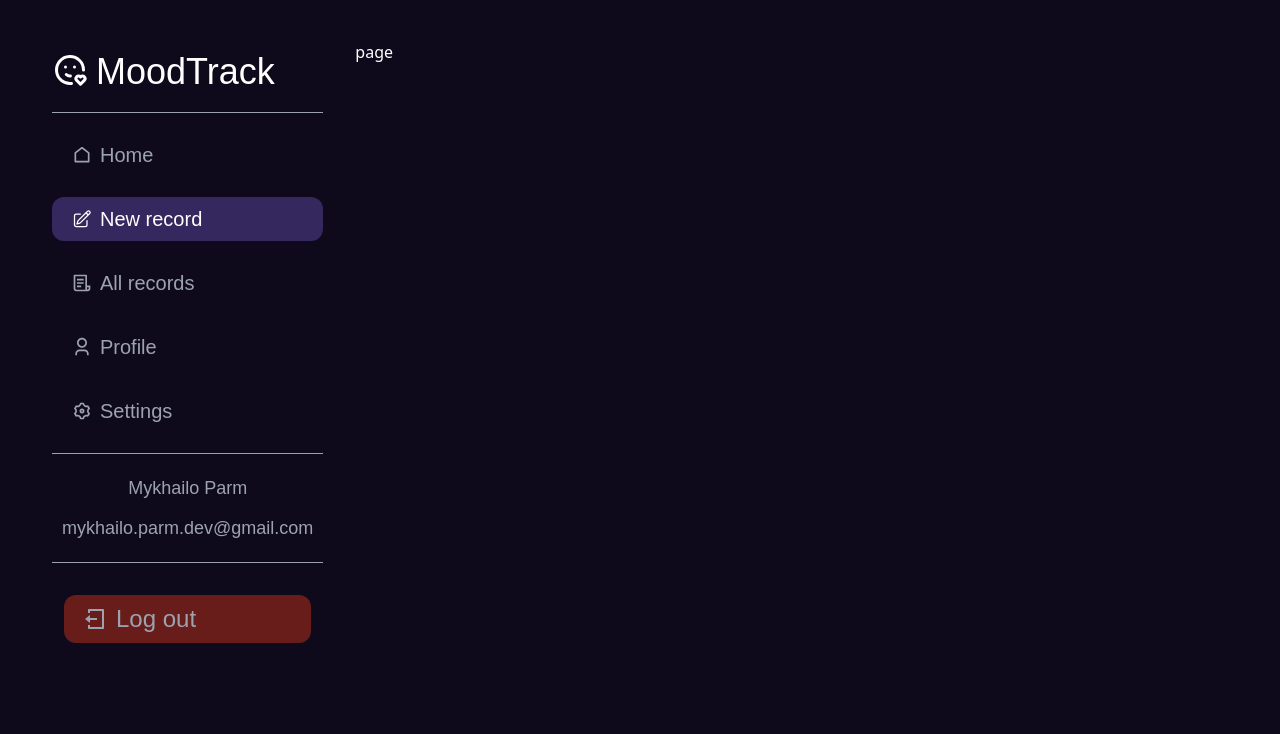
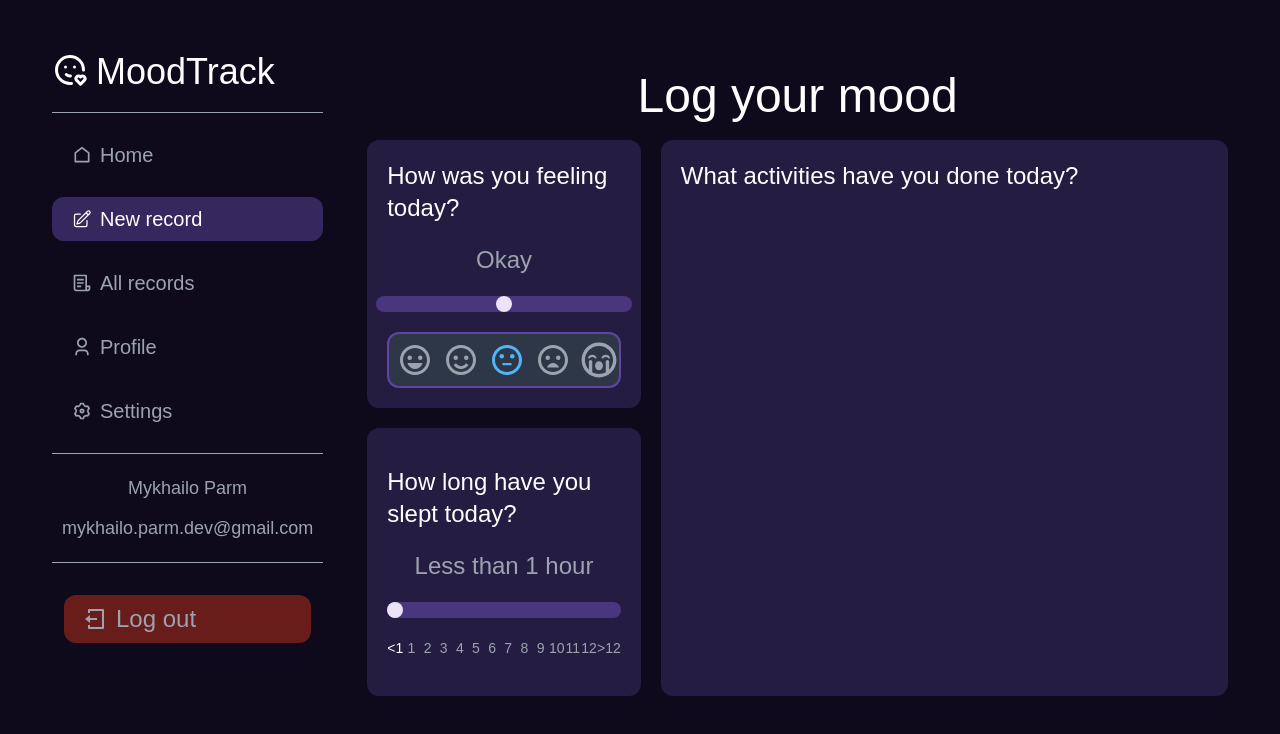
Before and after one commit to Mykhailo-Parm/moodtrack, a Next.js app in the folder frontend/moodtrack/: page /log-mood in a window 1280 px wide. Shown: the top 734 px of the page. Built offline with nearby package versions, Linux system fonts and the light colour scheme; a web font is replaced by a local one.

Commit message:
feat(profile, log-mood): add layout and first blocks; chore(tailwind): update config

```diff
--- a/frontend/moodtrack/app/all-records/page.tsx
+++ b/frontend/moodtrack/app/all-records/page.tsx
@@ -1,15 +1,13 @@
 "use client";
 
-import React, { useState } from "react";
+import { useState } from "react";
 import { BiHappy, BiSmile, BiSad } from "react-icons/bi";
 import { MdOutlineSentimentNeutral } from "react-icons/md";
 import { FaRegSadCry } from "react-icons/fa";
 
 export default function Page() {
-  // State to track which record is expanded
   const [expandedRecord, setExpandedRecord] = useState<number | null>(null);
 
-  // Sample data for the records
   const records = [
     {
       date: "4 Feb. 2024",
--- a/frontend/moodtrack/app/log-mood/page.tsx
+++ b/frontend/moodtrack/app/log-mood/page.tsx
@@ -1,5 +1,136 @@
-import React from "react";
+"use client";
 
-export default function page()  {
-  return <div className="basis-3/4">page</div>;
-};
+import { useState } from "react";
+import { BiHappy, BiSmile, BiSad } from "react-icons/bi";
+import { MdOutlineSentimentNeutral } from "react-icons/md";
+import { FaRegSadCry } from "react-icons/fa";
+
+export default function Page() {
+  const [mood, setMood] = useState(2);
+  const [sleepHours, setSleepHours] = useState(0);
+  const moods = ["Very Happy", "Happy", "Okay", "Sad", "Very Sad"];
+
+  const handleMoodSliderChange = (event: any) => {
+    setMood(Number(event.target.value));
+  };
+
+  const handleSleepSliderChange = (event: any) => {
+    const value = Number(event.target.value);
+    setSleepHours(value);
+  };
+
+  const getSleepText = () => {
+    if (sleepHours === 0) return "Less than 1 hour";
+    if (sleepHours > 12) return "More than 12 hours";
+    return `${sleepHours} ${sleepHours === 1 ? "hour" : "hours"}`;
+  };
+
+  return (
+    <div className="font-shadows basis-3/4 flex flex-col p-3">
+      <div className="h-full w-full p-5 rounded-xl">
+        <h1 className="text-5xl text-center">Log your mood</h1>
+      </div>
+      <div className="grid grid-cols-3 grid-rows-3 gap-5 text-2xl">
+        {/* Mood Slider */}
+        <div className="p-5 rounded-xl bg-nordic-purple-900">
+          <div className="w-full flex flex-col items-center justify-center gap-5">
+            <h1>How was you feeling today?</h1>
+            <span className="text-gray-400">{moods[mood]}</span>
+            <input
+              type="range"
+              min="0"
+              max="4"
+              value={mood}
+              onChange={handleMoodSliderChange}
+              className="w-64
+                appearance-none
+                bg-transparent
+                [&::-webkit-slider-runnable-track]:rounded-full
+                [&::-webkit-slider-runnable-track]:bg-nordic-purple-700
+                [&::-webkit-slider-thumb]:appearance-none
+                [&::-webkit-slider-thumb]:h-4
+                [&::-webkit-slider-thumb]:w-4
+                [&::-webkit-slider-thumb]:rounded-full
+                [&::-webkit-slider-thumb]:bg-nordic-purple-100
+                [&::-webkit-slider-thumb]"
+            />
+            <div className="grid grid-cols-5 border-2 border-nordic-purple-600 text-4xl rounded-xl bg-secondary-darker">
+              <div
+                className={`p-2 ${
+                  mood === 0 ? "text-very-happy" : "text-gray-400"
+                }`}
+              >
+                <BiHappy />
+              </div>
+              <div
+                className={`p-2 ${mood === 1 ? "text-happy" : "text-gray-400"}`}
+              >
+                <BiSmile />
+              </div>
+              <div
+                className={`p-2 ${mood === 2 ? "text-okay" : "text-gray-400"}`}
+              >
+                <MdOutlineSentimentNeutral />
+              </div>
+              <div
+                className={`p-2 ${mood === 3 ? "text-sad" : "text-gray-400"}`}
+              >
+                <BiSad />
+              </div>
+              <div
+                className={`p-2 ${
+                  mood === 4 ? "text-very-sad" : "text-gray-400"
+                }`}
+              >
+                <FaRegSadCry />
+              </div>
+            </div>
+          </div>
+        </div>
+
+        {/* Activities Section */}
+        <div className="grid-cols-subgrid grid-rows-subgrid row-span-2 col-span-2 p-5 rounded-xl bg-nordic-purple-900 flex flex-col">
+          <h1>What activities have you done today?</h1>
+        </div>
+
+        {/* Sleep Hours Slider */}
+        <div className="p-5 rounded-xl bg-nordic-purple-900">
+          <div className="h-full w-full flex flex-col items-center justify-center gap-5">
+            <h1>How long have you slept today?</h1>
+            <span className="text-gray-400">{getSleepText()}</span>
+            <input
+              type="range"
+              min="0"
+              max="13"
+              value={sleepHours}
+              onChange={handleSleepSliderChange}
+              className="w-full
+      appearance-none
+      bg-transparent
+      [&::-webkit-slider-runnable-track]:rounded-full
+      [&::-webkit-slider-runnable-track]:bg-nordic-purple-700
+      [&::-webkit-slider-thumb]:appearance-none
+      [&::-webkit-slider-thumb]:h-4
+      [&::-webkit-slider-thumb]:w-4
+      [&::-webkit-slider-thumb]:rounded-full
+      [&::-webkit-slider-thumb]:bg-nordic-purple-100
+      [&::-webkit-slider-thumb]"
+            />
+            <div className="flex flex-row justify-between text-sm rounded-xl w-full">
+              {Array.from({ length: 14 }, (_, i) => (
+                <div
+                  key={i}
+                  className={`w-full text-center ${
+                    sleepHours === i ? "text-white" : "text-gray-400"
+                  }`}
+                >
+                  {i === 0 ? "<1" : i === 13 ? ">12" : i}
+                </div>
+              ))}
+            </div>
+          </div>
+        </div>
+      </div>
+    </div>
+  );
+}
--- /dev/null
+++ b/frontend/moodtrack/app/profile/page.tsx
@@ -0,0 +1,25 @@
+"use client";
+
+export default function page() {
+  const userData = {
+    avatarUrl: "https://via.placeholder.com/150",
+    username: "JohnDoe123",
+    fullName: "John Doe",
+  };
+
+  return (
+    <div className="font-shadows basis-3/4 flex flex-col p-5 gap-5">
+      <div className="w-full p-5 rounded-xl bg-nordic-purple-900 flex flex-col items-center text-center">
+
+        <img
+          src={userData.avatarUrl}
+          alt="User Avatar"
+          className="w-32 h-32 rounded-full border-4 border-mint-green-600 mb-3"
+        />
+
+        <h1 className="text-3xl font-bold">{userData.fullName}</h1>
+        <p className="text-lg text-gray-300">@{userData.username}</p>
+      </div>
+    </div>
+  );
+}
--- a/frontend/moodtrack/tailwind.config.ts
+++ b/frontend/moodtrack/tailwind.config.ts
@@ -80,6 +80,17 @@ export default {
         "golden-yellow-900": "#5f3e06",
         "golden-yellow-950": "#3d2803",
         "golden-yellow-1000": "#1f1401",
+
+        // Emotions Palette
+        "very-happy": "#f6b51a",
+        happy: "#6fd793",
+        okay: "#52b4f6",
+        sad: "#9474d7",
+        "very-sad": "#8f2926",
+
+        // Main Paleette
+        secondary: "#cbd5e0",
+        "secondary-darker": "#2d3748",
       },
       fontFamily: {
         shadows: "var(--font-shadows-into-light-two)",
```
